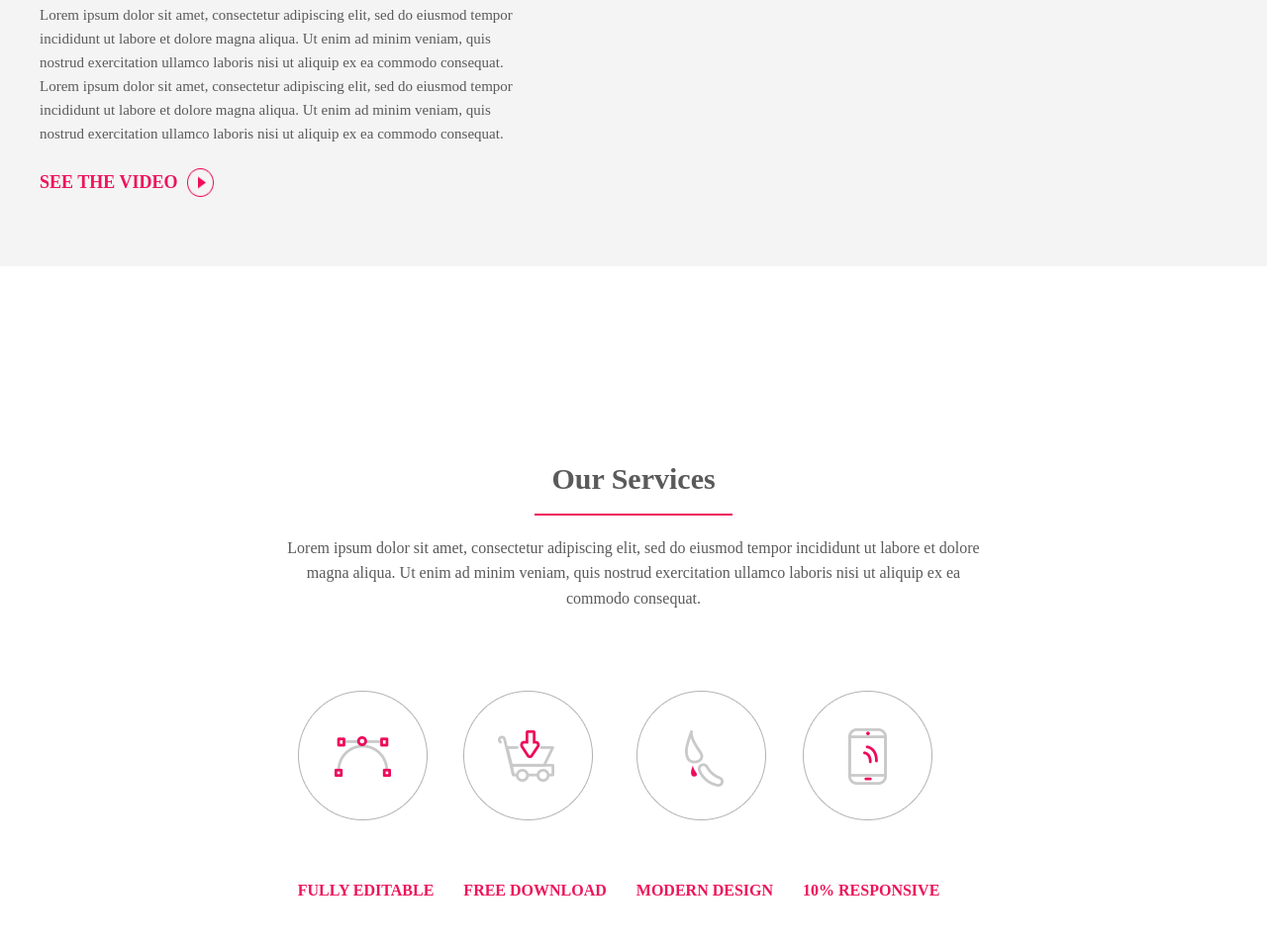
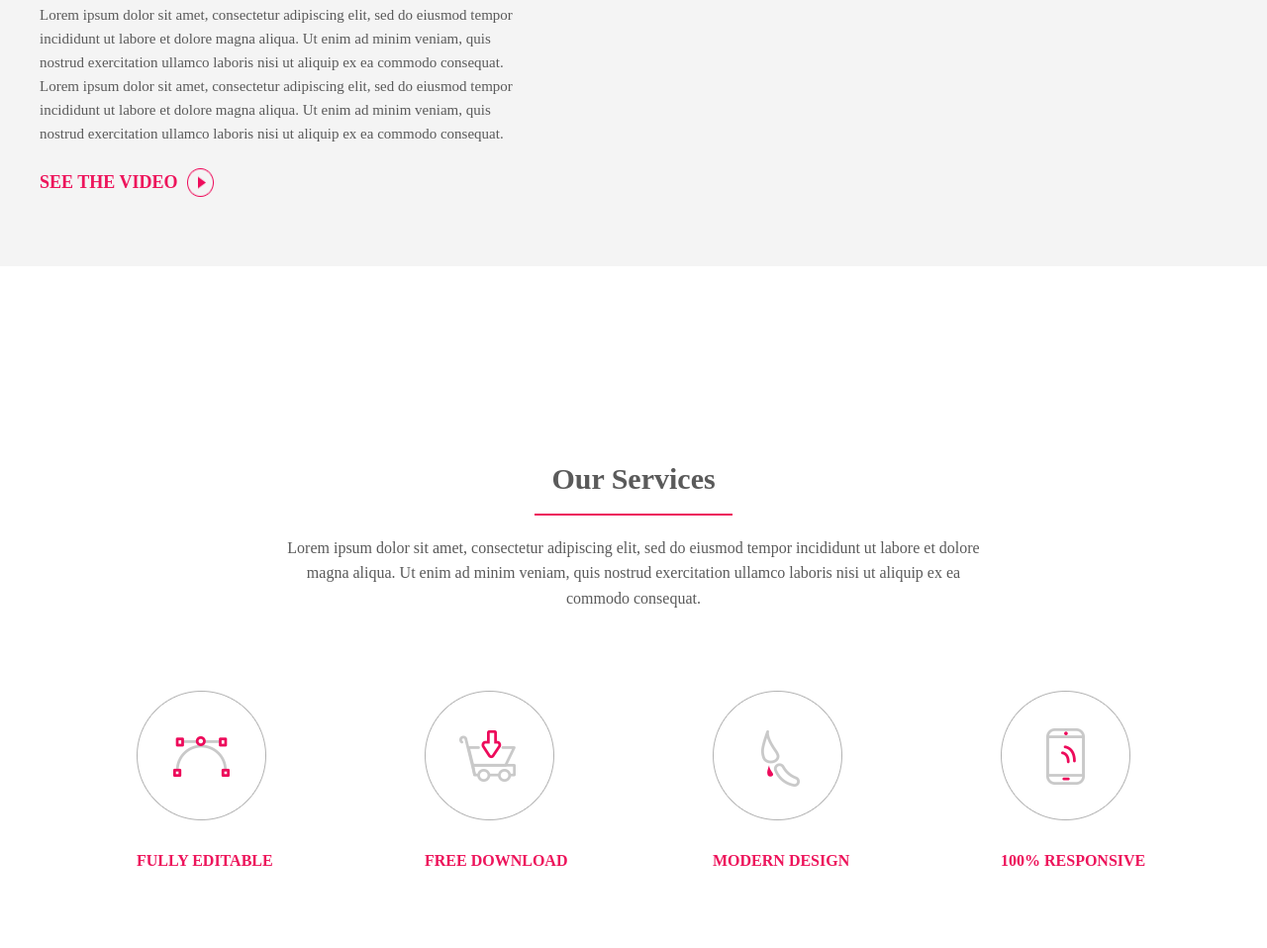
Before and after one commit to Natalia-Mazur/Project-3, a website: page index.html in a window 1280 px wide. Shown: the part 929-1887 px from the top of the page at 99% size. After the commit the page ends 1807 px from the top, so only its background shows below. Drawn offline with nearby package versions, Linux system fonts and the light colour scheme.

Commit message:
Our Services

```diff
--- a/index.html
+++ b/index.html
@@ -93,7 +93,7 @@
             </div>
             <div>
               <img src="S4.png" alt="">
-              <p>10% responsive</p>
+              <p>100% responsive</p>
             </div>
           </div>
         </div>
--- a/scss/style.scss
+++ b/scss/style.scss
@@ -254,12 +254,12 @@ header {
   justify-content: center;
 
     img {
-      padding: 80px 0 50px 0;
+      padding: 80px 80px 30px 80px;
     }
       p {
         color: $color-3;
         text-transform: uppercase;
-        padding: 10px 30px 50px 0px;
+        padding-left: 80px;
         font-weight: bold;
       }
 }
```
Also changed, not shown: scss/style.css, 1 other file.
